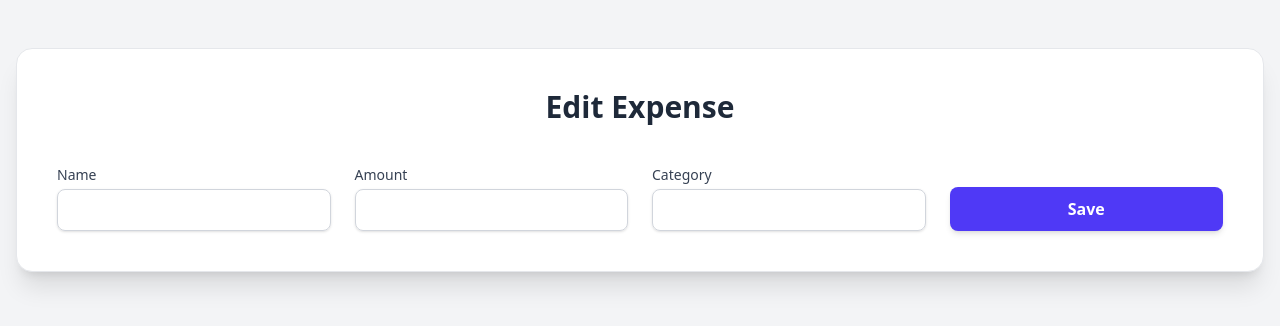
After one commit to tamim-vaiya/expense_tracker, a Django app: template myapp/templates/myapp/edit.html in a window 1280 px wide. The commit adds this page. Shown: the top 326 px of the page. Run offline with Django 5.2, Linux system fonts and the light colour scheme; the template is opened without the code that fills it: values that come from a table or form of the project are taken from there, others are empty; style sheets or scripts are compiled from the project's sources; some libraries are stand-ins or nearby versions.

Commit message:
Added Edit Functionality and Designed the page
'
.q
s

```diff
--- /dev/null
+++ b/myapp/templates/myapp/edit.html
@@ -0,0 +1,43 @@
+{% extends "base.html" %}
+{% load widget_tweaks %}
+
+{% block body %}
+<div class="px-4 py-12">
+  <div class="max-w-7xl mx-auto bg-white rounded-2xl shadow-xl border border-gray-200 p-10">
+
+    <h1 class="text-3xl font-bold text-gray-800 text-center mb-10 select-none">Edit Expense</h1>
+
+    <form method="POST" class="grid grid-cols-1 md:grid-cols-4 gap-6">
+      {% csrf_token %}
+
+      <!-- Name -->
+      <div>
+        <label for="id_name" class="block text-sm font-medium text-gray-700 mb-1">Name</label>
+        {{ expense_form.name|add_class:"w-full rounded-lg border border-gray-300 text-gray-800 placeholder-gray-400 py-2 px-3 shadow-sm focus:outline-none focus:ring-2 focus:ring-indigo-500 focus:border-indigo-500 transition" }}
+      </div>
+
+      <!-- Amount -->
+      <div>
+        <label for="id_amount" class="block text-sm font-medium text-gray-700 mb-1">Amount</label>
+        {{ expense_form.amount|add_class:"w-full rounded-lg border border-gray-300 text-gray-800 placeholder-gray-400 py-2 px-3 shadow-sm focus:outline-none focus:ring-2 focus:ring-indigo-500 focus:border-indigo-500 transition" }}
+      </div>
+
+      <!-- Category -->
+      <div>
+        <label for="id_category" class="block text-sm font-medium text-gray-700 mb-1">Category</label>
+        {{ expense_form.category|add_class:"w-full rounded-lg border border-gray-300 text-gray-800 placeholder-gray-400 py-2 px-3 shadow-sm focus:outline-none focus:ring-2 focus:ring-indigo-500 focus:border-indigo-500 transition" }}
+      </div>
+
+      <!-- Submit Button -->
+      <div class="flex items-end">
+        <button type="submit"
+          class="w-full bg-indigo-600 hover:bg-indigo-700 text-white font-semibold py-2.5 px-4 rounded-lg shadow-md transition duration-200 ease-in-out">
+          Save
+        </button>
+      </div>
+
+    </form>
+  </div>
+</div>
+
+{% endblock body %}
--- a/myapp/templates/myapp/index.html
+++ b/myapp/templates/myapp/index.html
@@ -64,7 +64,7 @@
             <td class="px-6 py-4">{{ expense.date }}</td>
             <td class="px-6 py-4">{{ expense.category }}</td>
             <td class="px-6 py-4 text-center">
-              <a href="#" class="text-indigo-600 hover:text-indigo-800 font-medium" aria-label="Edit {{ expense.name }}">Edit</a>
+              <a href="{% url 'edit' expense.id %}" class="text-indigo-600 hover:text-indigo-800 font-medium" aria-label="Edit {{ expense.name }}">Edit</a>
             </td>
             <td class="px-6 py-4 text-center">
               <a href="#" class="text-red-600 hover:text-red-800 font-medium" aria-label="Delete {{ expense.name }}">Delete</a>
--- a/myapp/urls.py
+++ b/myapp/urls.py
@@ -1,6 +1,7 @@
 from django.urls import path
-from .views import index
+from .views import index, edit
 
 urlpatterns = [
     path('', index, name='index'),
+    path('edit/<int:id>/', edit, name="edit"),
 ]
```
Also changed, not shown: myapp/views.py (+12 -1 lines).
